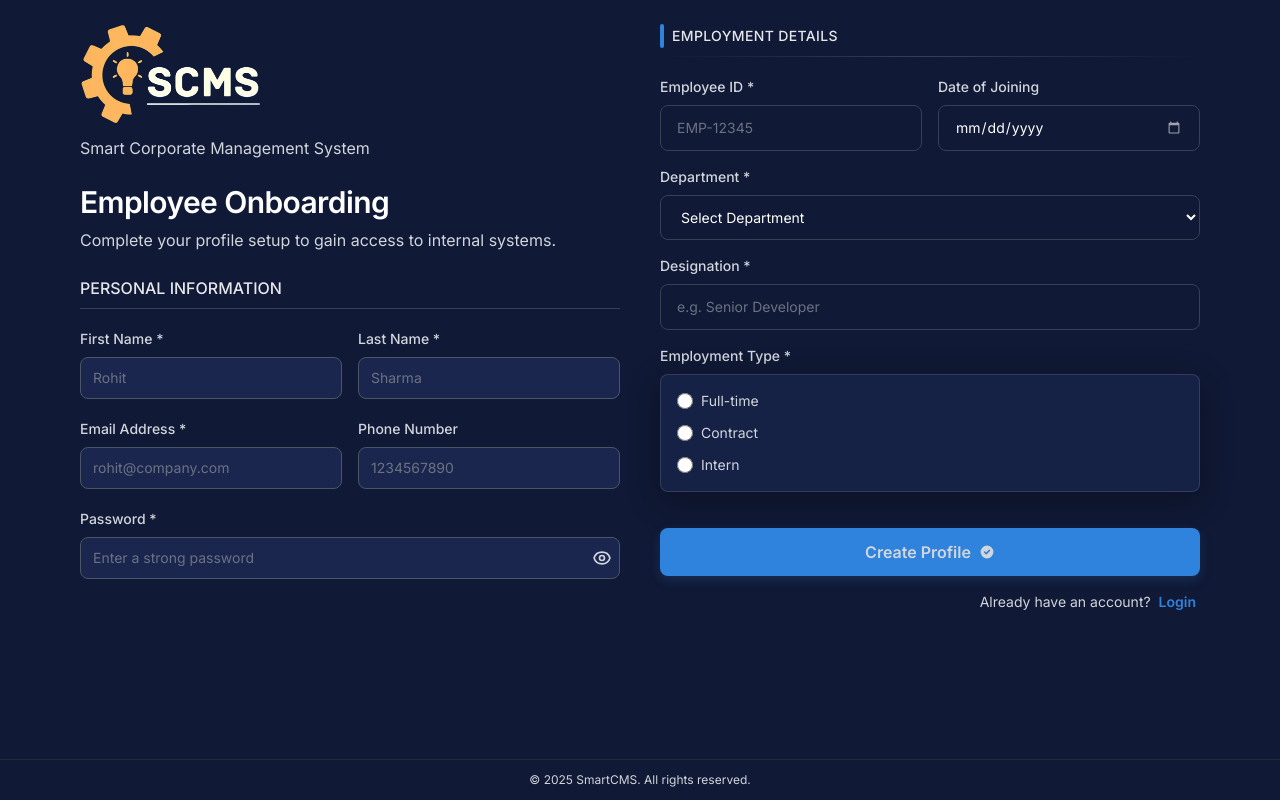
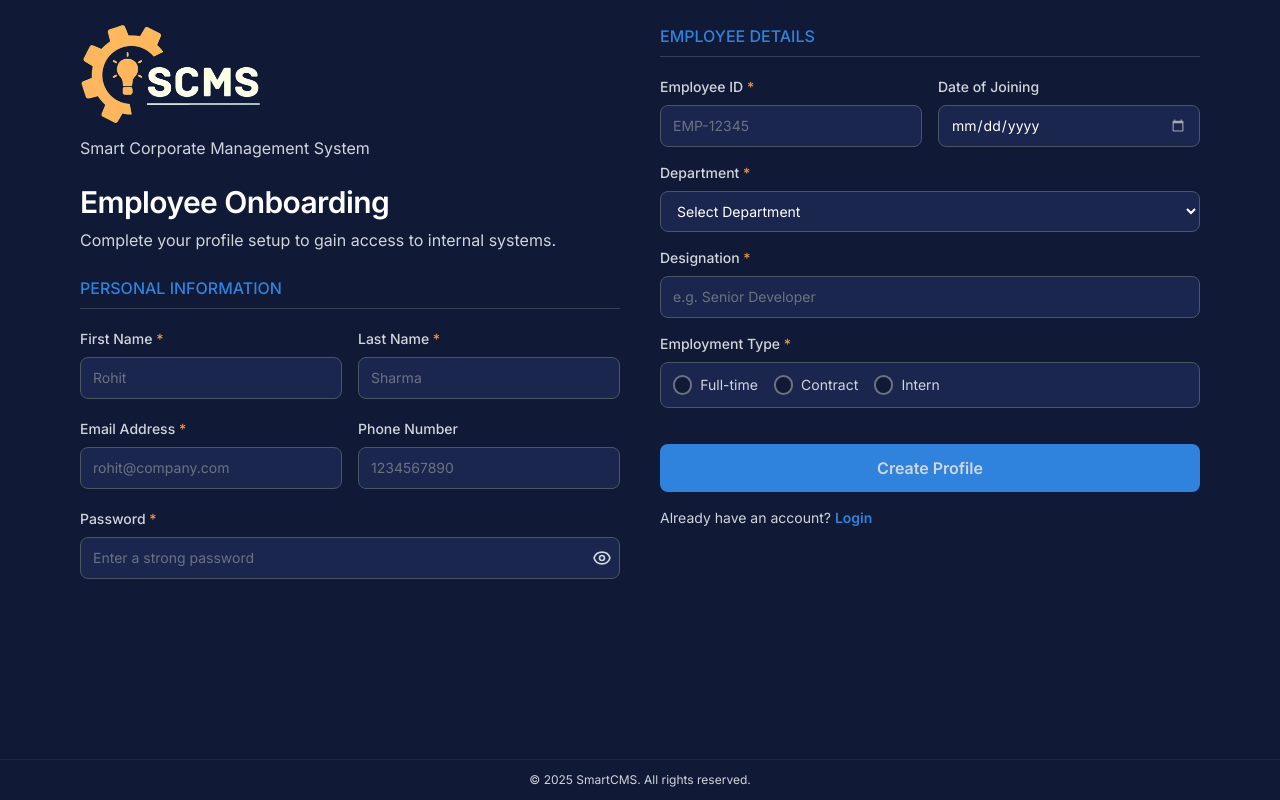
Before and after one commit to CodeNickBit/SmartCMS, an Angular app in the folder smart-cms/: page /signup in a window 1280 px wide. Built offline with nearby package versions, Linux system fonts and the light colour scheme.

Commit message:
UI changes

```diff
--- a/smart-cms/src/app/login/login.component.ts
+++ b/smart-cms/src/app/login/login.component.ts
@@ -4,7 +4,6 @@ import { CommonModule } from '@angular/common';
 
 @Component({
   selector: 'app-login',
-  standalone: true,
   imports: [FormsModule, CommonModule],
   templateUrl: './login.component.html',
   styleUrls: ['./login.component.css'],
--- a/smart-cms/src/app/signup/signup.component.html
+++ b/smart-cms/src/app/signup/signup.component.html
@@ -20,46 +20,46 @@
 
             <div class="space-y-5">
               <div class="space-y-2">
-                <h3 class="text-[#3083DC] font-semibold text-base uppercase">Personal Information</h3>
+                <h3 class="!text-[#3083DC] font-semibold text-base uppercase">Personal Information</h3>
                 <div class="h-px bg-gray-700 w-full"></div>
               </div>
 
               <div class="grid grid-cols-1 md:grid-cols-2 gap-4">
                 <div class="flex flex-col gap-2">
-                  <label for="firstName" class="text-sm font-medium text-gray-300">First Name <span class="text-[#EE964B]">*</span></label>
+                  <label for="firstName" class="text-sm font-medium text-gray-300">First Name <span class="!text-[#EE964B]">*</span></label>
                   <input type="text" id="firstName" [(ngModel)]="firstName" name="firstName" required (blur)="validateField('firstName')"
                     autocomplete="given-name" placeholder="Rohit"
                     class="w-full bg-[#1B264F] border border-gray-600 rounded-lg px-3 py-2.5 text-sm text-white placeholder-gray-500 focus:outline-none focus:ring-2 focus:ring-[#3083DC]">
-                  <p *ngIf="errors['firstName']" class="text-[#EE964B] text-xs">{{ errors['firstName'] }}</p>
+                  <p *ngIf="errors['firstName']" class="!text-[#EE964B] text-xs font-medium">{{ errors['firstName'] }}</p>
                 </div>
                 <div class="flex flex-col gap-2">
-                  <label for="lastName" class="text-sm font-medium text-gray-300">Last Name <span class="text-[#EE964B]">*</span></label>
+                  <label for="lastName" class="text-sm font-medium text-gray-300">Last Name <span class="!text-[#EE964B]">*</span></label>
                   <input type="text" id="lastName" [(ngModel)]="lastName" name="lastName" required (blur)="validateField('lastName')"
                     autocomplete="family-name" placeholder="Sharma"
                     class="w-full bg-[#1B264F] border border-gray-600 rounded-lg px-3 py-2.5 text-sm text-white placeholder-gray-500 focus:outline-none focus:ring-2 focus:ring-[#3083DC]">
-                  <p *ngIf="errors['lastName']" class="text-[#EE964B] text-xs">{{ errors['lastName'] }}</p>
+                  <p *ngIf="errors['lastName']" class="!text-[#EE964B] text-xs font-medium">{{ errors['lastName'] }}</p>
                 </div>
               </div>
 
               <div class="grid grid-cols-1 md:grid-cols-2 gap-4">
                 <div class="flex flex-col gap-2">
-                  <label for="email" class="text-sm font-medium text-gray-300">Email Address <span class="text-[#EE964B]">*</span></label>
+                  <label for="email" class="text-sm font-medium text-gray-300">Email Address <span class="!text-[#EE964B]">*</span></label>
                   <input type="email" id="email" [(ngModel)]="email" name="email" required (blur)="validateField('email')"
                     autocomplete="email" placeholder="rohit@company.com"
                     class="w-full bg-[#1B264F] border border-gray-600 rounded-lg px-3 py-2.5 text-sm text-white placeholder-gray-500 focus:outline-none focus:ring-2 focus:ring-[#3083DC]">
-                  <p *ngIf="errors['email']" class="text-[#EE964B] text-xs">{{ errors['email'] }}</p>
+                  <p *ngIf="errors['email']" class="!text-[#EE964B] text-xs font-medium">{{ errors['email'] }}</p>
                 </div>
                 <div class="flex flex-col gap-2">
                   <label for="phone" class="text-sm font-medium text-gray-300">Phone Number</label>
                   <input type="tel" id="phone" [(ngModel)]="phone" name="phone" (input)="onPhoneInput($event)" (blur)="validateField('phone')"
                     autocomplete="tel" placeholder="1234567890" maxlength="10"
                     class="w-full bg-[#1B264F] border border-gray-600 rounded-lg px-3 py-2.5 text-sm text-white placeholder-gray-500 focus:outline-none focus:ring-2 focus:ring-[#3083DC]">
-                  <p *ngIf="errors['phone']" class="text-[#EE964B] text-xs">{{ errors['phone'] }}</p>
+                  <p *ngIf="errors['phone']" class="!text-[#EE964B] text-xs font-medium">{{ errors['phone'] }}</p>
                 </div>
               </div>
 
               <div class="flex flex-col gap-2">
-                <label for="password" class="text-sm font-medium text-gray-300">Password <span class="text-[#EE964B]">*</span></label>
+                <label for="password" class="text-sm font-medium text-gray-300">Password <span class="!text-[#EE964B]">*</span></label>
                 <div class="relative">
                   <input [type]="showPassword ? 'text' : 'password'" id="password" [(ngModel)]="password" name="password" required
                     (blur)="validateField('password')" autocomplete="new-password" placeholder="Enter a strong password"
@@ -74,220 +74,107 @@
                     </span>
                   </button>
                 </div>
-                <p *ngIf="errors['password']" class="text-[#EE964B] text-xs">{{ errors['password'] }}</p>
+                <p *ngIf="errors['password']" class="!text-[#EE964B] text-xs font-medium">{{ errors['password'] }}</p>
               </div>
             </div>
           </div>
 
           <!-- Right Column: Employment Details -->
-          <div class="flex flex-col justify-start space-y-5 animate-slide-in-right">
-            <!-- Section Header -->
-            <div class="space-y-2 animate-fade-in-up animate-delay-300">
-              <h3 class="text-[#3083DC] font-semibold text-sm uppercase tracking-wide flex items-center gap-2">
-                <span class="w-1 h-6 bg-[#3083DC] rounded-full"></span>
-                Employment Details
-              </h3>
-              <div class="h-px bg-gradient-to-r from-transparent via-gray-700 to-transparent w-full"></div>
+          <div class="flex flex-col justify-start space-y-5">
+            <div class="space-y-2">
+              <h3 class="!text-[#3083DC] font-semibold text-base uppercase">Employee Details</h3>
+              <div class="h-px bg-gray-700 w-full"></div>
             </div>
 
             <div class="space-y-4">
-              <!-- Employee ID & Date of Joining -->
-              <div class="grid grid-cols-1 md:grid-cols-2 gap-4 animate-fade-in-up animate-delay-400">
-                <div class="space-y-2">
-                  <label for="employeeId" class="text-sm font-medium text-gray-300 block">
-                    Employee ID <span class="text-[#EE964B]" aria-label="required">*</span>
-                  </label>
-                  <input
-                    type="text"
-                    id="employeeId"
-                    [(ngModel)]="employeeId"
-                    name="employeeId"
-                    placeholder="EMP-12345"
-                    (blur)="validateField('employeeId')"
-                    class="input-field"
-                    aria-describedby="employeeId-error"
-                    [attr.aria-invalid]="errors['employeeId'] ? 'true' : null">
-                  <p
-                    *ngIf="errors['employeeId']"
-                    id="employeeId-error"
-                    class="error-message"
-                    role="alert"
-                    aria-live="polite">
-                    {{ errors['employeeId'] }}
-                  </p>
+              <div class="grid grid-cols-1 md:grid-cols-2 gap-4">
+                <div class="flex flex-col gap-2">
+                  <label for="employeeId" class="text-sm font-medium text-gray-300">Employee ID <span class="!text-[#EE964B]">*</span></label>
+                  <input type="text" id="employeeId" [(ngModel)]="employeeId" name="employeeId" required
+                    (blur)="validateField('employeeId')" autocomplete="off" placeholder="EMP-12345"
+                    class="w-full bg-[#1B264F] border border-gray-600 rounded-lg px-3 py-2.5 text-sm text-white placeholder-gray-500 focus:outline-none focus:ring-2 focus:ring-[#3083DC]">
+                  <p *ngIf="errors['employeeId']" class="!text-[#EE964B] text-xs font-medium">{{ errors['employeeId'] }}</p>
                 </div>
-
-                <div class="space-y-2">
-                  <label for="joiningDate" class="text-sm font-medium text-gray-300 block">
-                    Date of Joining
-                  </label>
-                  <input
-                    type="date"
-                    id="joiningDate"
-                    [(ngModel)]="joiningDate"
-                    name="joiningDate"
-                    class="input-field"
-                    autocomplete="off">
+                <div class="flex flex-col gap-2">
+                  <label for="joiningDate" class="text-sm font-medium text-gray-300">Date of Joining</label>
+                  <input type="date" id="joiningDate" [(ngModel)]="joiningDate" name="joiningDate"
+                    autocomplete="off"
+                    class="w-full bg-[#1B264F] border border-gray-600 rounded-lg px-3 py-2.5 text-sm text-white focus:outline-none focus:ring-2 focus:ring-[#3083DC]">
                 </div>
               </div>
 
-              <!-- Department Dropdown -->
-              <div class="space-y-2 animate-fade-in-up animate-delay-500">
-                <label for="department" class="text-sm font-medium text-gray-300 block">
-                  Department <span class="text-[#EE964B]" aria-label="required">*</span>
-                </label>
-                <select
-                  id="department"
-                  [(ngModel)]="department"
-                  name="department"
-                  (blur)="validateField('department')"
-                  class="input-field cursor-pointer"
-                  aria-describedby="department-error"
-                  [attr.aria-invalid]="errors['department'] ? 'true' : null">
-                  <option value="" disabled selected>Select Department</option>
+              <div class="flex flex-col gap-2">
+                <label for="department" class="text-sm font-medium text-gray-300">Department <span class="!text-[#EE964B]">*</span></label>
+                <select id="department" [(ngModel)]="department" name="department" required (blur)="validateField('department')"
+                  class="w-full bg-[#1B264F] border border-gray-600 rounded-lg px-3 py-2.5 text-sm text-white focus:outline-none focus:ring-2 focus:ring-[#3083DC]">
+                  <option value="" disabled>Select Department</option>
                   <option value="engineering">Engineering</option>
                   <option value="marketing">Marketing</option>
                   <option value="sales">Sales</option>
                   <option value="hr">Human Resources</option>
                   <option value="finance">Finance</option>
                 </select>
-                <p
-                  *ngIf="errors['department']"
-                  id="department-error"
-                  class="error-message"
-                  role="alert"
-                  aria-live="polite">
-                  {{ errors['department'] }}
-                </p>
+                <p *ngIf="errors['department']" class="!text-[#EE964B] text-xs font-medium">{{ errors['department'] }}</p>
               </div>
 
-              <!-- Designation -->
-              <div class="space-y-2 animate-fade-in-up animate-delay-600">
-                <label for="designation" class="text-sm font-medium text-gray-300 block">
-                  Designation <span class="text-[#EE964B]" aria-label="required">*</span>
-                </label>
-                <input
-                  type="text"
-                  id="designation"
-                  [(ngModel)]="designation"
-                  name="designation"
-                  placeholder="e.g. Senior Developer"
-                  (blur)="validateField('designation')"
-                  class="input-field"
-                  aria-describedby="designation-error"
-                  [attr.aria-invalid]="errors['designation'] ? 'true' : null">
-                <p
-                  *ngIf="errors['designation']"
-                  id="designation-error"
-                  class="error-message"
-                  role="alert"
-                  aria-live="polite">
-                  {{ errors['designation'] }}
-                </p>
+              <div class="flex flex-col gap-2">
+                <label for="designation" class="text-sm font-medium text-gray-300">Designation <span class="!text-[#EE964B]">*</span></label>
+                <input type="text" id="designation" [(ngModel)]="designation" name="designation" required
+                  (blur)="validateField('designation')" autocomplete="organization-title" placeholder="e.g. Senior Developer"
+                  class="w-full bg-[#1B264F] border border-gray-600 rounded-lg px-3 py-2.5 text-sm text-white placeholder-gray-500 focus:outline-none focus:ring-2 focus:ring-[#3083DC]">
+                <p *ngIf="errors['designation']" class="!text-[#EE964B] text-xs font-medium">{{ errors['designation'] }}</p>
               </div>
 
-              <!-- Employment Type: Radio buttons in clean container -->
-              <div class="space-y-2 animate-fade-in-up animate-delay-700">
+              <div class="flex flex-col gap-2">
                 <fieldset>
-                  <legend class="text-sm font-medium text-gray-300 mb-2">
-                    Employment Type <span class="text-[#EE964B]" aria-label="required">*</span>
-                  </legend>
-                  <div class="glass-card p-4 rounded-lg space-y-3 transition-all duration-300 hover:border-[#3083DC]/30">
-                    <label class="flex items-center gap-2 cursor-pointer group">
-                      <input
-                        type="radio"
-                        name="employmentType"
-                        [(ngModel)]="employmentType"
-                        value="full-time"
-                        (blur)="validateField('employmentType')"
-                        class="h-4 w-4 text-[#3083DC] focus:ring-[#3083DC] bg-[#101935] border-gray-600 cursor-pointer transition-all duration-200">
-                      <span class="text-sm text-gray-300 group-hover:text-white transition-colors duration-200">
-                        Full-time
-                      </span>
+                  <legend class="text-sm font-medium text-gray-300 mb-2">Employment Type <span class="!text-[#EE964B]">*</span></legend>
+                  <div class="flex items-center gap-4 bg-[#1B264F] p-3 rounded-lg border border-gray-600">
+                    <label class="flex items-center gap-2 cursor-pointer">
+                      <input type="radio" id="employmentType-fulltime" name="employmentType" [(ngModel)]="employmentType"
+                        value="full-time" (change)="validateField('employmentType')" class="form-radio text-[#3083DC]">
+                      <span class="text-sm text-gray-300">Full-time</span>
                     </label>
-                    <label class="flex items-center gap-2 cursor-pointer group">
-                      <input
-                        type="radio"
-                        name="employmentType"
-                        [(ngModel)]="employmentType"
-                        value="contract"
-                        (blur)="validateField('employmentType')"
-                        class="h-4 w-4 text-[#3083DC] focus:ring-[#3083DC] bg-[#101935] border-gray-600 cursor-pointer transition-all duration-200">
-                      <span class="text-sm text-gray-300 group-hover:text-white transition-colors duration-200">
-                        Contract
-                      </span>
+                    <label class="flex items-center gap-2 cursor-pointer">
+                      <input type="radio" id="employmentType-contract" name="employmentType" [(ngModel)]="employmentType"
+                        value="contract" (change)="validateField('employmentType')" class="form-radio text-[#3083DC]">
+                      <span class="text-sm text-gray-300">Contract</span>
                     </label>
-                    <label class="flex items-center gap-2 cursor-pointer group">
-                      <input
-                        type="radio"
-                        name="employmentType"
-                        [(ngModel)]="employmentType"
-                        value="intern"
-                        (blur)="validateField('employmentType')"
-                        class="h-4 w-4 text-[#3083DC] focus:ring-[#3083DC] bg-[#101935] border-gray-600 cursor-pointer transition-all duration-200">
-                      <span class="text-sm text-gray-300 group-hover:text-white transition-colors duration-200">
-                        Intern
-                      </span>
+                    <label class="flex items-center gap-2 cursor-pointer">
+                      <input type="radio" id="employmentType-intern" name="employmentType" [(ngModel)]="employmentType"
+                        value="intern" (change)="validateField('employmentType')" class="form-radio text-[#3083DC]">
+                      <span class="text-sm text-gray-300">Intern</span>
                     </label>
                   </div>
-                  <p
-                    *ngIf="errors['employmentType']"
-                    class="error-message mt-2"
-                    role="alert"
-                    aria-live="polite">
-                    {{ errors['employmentType'] }}
-                  </p>
                 </fieldset>
+                <p *ngIf="errors['employmentType']" class="!text-[#EE964B] text-xs font-medium">{{ errors['employmentType'] }}</p>
               </div>
             </div>
 
-            <!-- Submit Button & Footer Link -->
-            <div class="pt-4 animate-fade-in-up animate-delay-800">
-              <button
-                type="submit"
-                [disabled]="isLoading"
-                class="btn-primary flex items-center justify-center gap-2"
-                [class.btn-loading]="isLoading"
-                aria-busy="isLoading">
-                <span *ngIf="!isLoading" class="flex items-center gap-2">
-                  Create Profile
-                  <svg xmlns="http://www.w3.org/2000/svg" class="h-4 w-4" viewBox="0 0 20 20" fill="currentColor" aria-hidden="true">
-                    <path fill-rule="evenodd" d="M10 18a8 8 0 100-16 8 8 0 000 16zm3.707-9.293a1 1 0 00-1.414-1.414L9 10.586 7.707 9.293a1 1 0 00-1.414 1.414l2 2a1 1 0 001.414 0l4-4z" clip-rule="evenodd" />
-                  </svg>
-                </span>
-                <span *ngIf="isLoading" class="flex items-center gap-2">
-                  <svg class="animate-spin h-4 w-4" xmlns="http://www.w3.org/2000/svg" fill="none" viewBox="0 0 24 24" aria-hidden="true">
-                    <circle class="opacity-25" cx="12" cy="12" r="10" stroke="currentColor" stroke-width="4"></circle>
-                    <path class="opacity-75" fill="currentColor" d="M4 12a8 8 0 018-8V0C5.373 0 0 5.373 0 12h4zm2 5.291A7.962 7.962 0 014 12H0c0 3.042 1.135 5.824 3 7.938l3-2.647z"></path>
-                  </svg>
-                  Creating Profile...
-                </span>
+            <div class="pt-4">
+              <p *ngIf="errors['general']" class="!text-[#EE964B] text-sm mb-4 text-center font-medium">{{ errors['general'] }}</p>
+              <button type="submit" [disabled]="isLoading"
+                class="w-full bg-[#3083DC] hover:bg-[#206bc4] text-white font-semibold py-3 px-6 rounded-lg transition-all disabled:opacity-50 disabled:cursor-not-allowed">
+                <span *ngIf="!isLoading">Create Profile</span>
+                <span *ngIf="isLoading">Creating Profile...</span>
               </button>
 
-              <div class="mt-4 text-right">
+              <div class="mt-4 text-left">
                 <p class="text-gray-400 text-sm">
                   Already have an account?
-                  <a
-                    href="/login"
-                    class="text-[#3083DC] hover:text-[#4a9df0] font-semibold transition-colors duration-200 focus:outline-none focus:ring-2 focus:ring-[#3083DC] focus:ring-offset-2 focus:ring-offset-[#101935] rounded px-1"
-                    aria-label="Sign in to existing account">
-                    Login
-                  </a>
+                  <a routerLink="/login" class="text-[#3083DC] hover:underline font-semibold">Login</a>
                 </p>
               </div>
             </div>
           </div>
+
         </div>
       </form>
     </div>
   </div>
 
-  <!-- Footer -->
-  <div class="flex-shrink-0 bg-[#101935] border-t border-gray-800 py-3 relative z-10">
+  <div class="flex-shrink-0 bg-[#101935] border-t border-gray-800 py-3">
     <div class="container mx-auto px-4 max-w-6xl text-center">
-      <p class="text-gray-400 text-xs">
-        &copy; 2025 SmartCMS. All rights reserved.
-      </p>
+      <p class="text-gray-400 text-xs">&copy; 2025 SmartCMS. All rights reserved.</p>
     </div>
   </div>
 
```
Also changed, not shown: smart-cms/src/app/login/login.component.html (+65 -159 lines).
